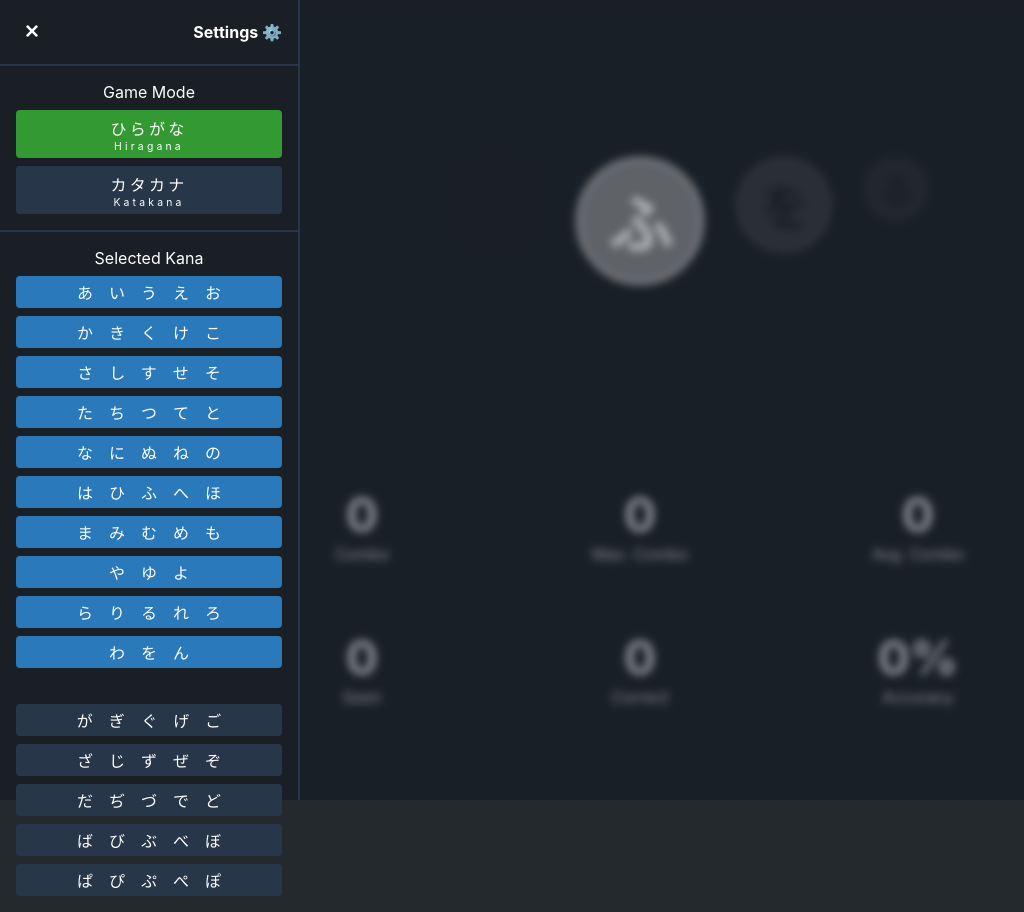
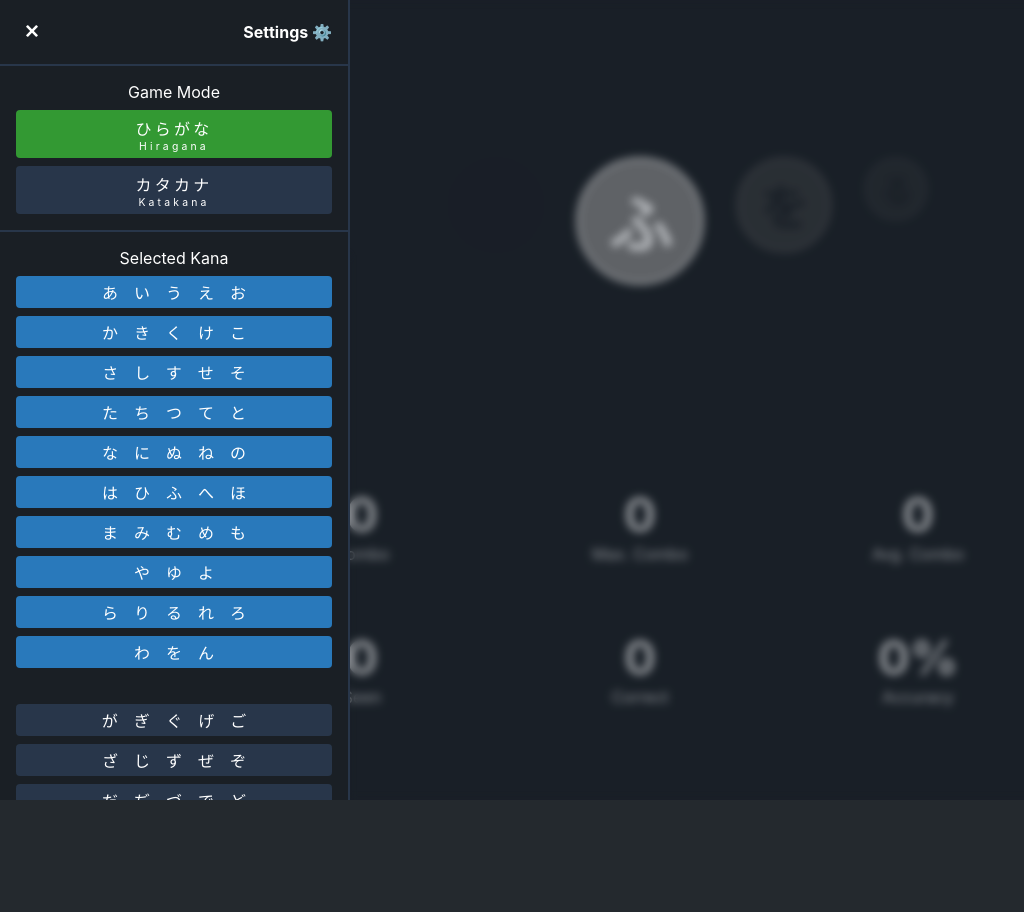
Before and after one commit to MyckollWinchester/KanaLearning, a plain HTML site: page index.html in a window 1280 px wide. Both pictures are taken after a click on the button "Open Menu Button". Shown: the whole page, without its empty margins (0-1024 px from the left). After the commit the page ends 800 px from the top, so only its background shows below. Drawn offline with Linux system fonts and the light colour scheme.

Commit message:
Added menu scroll

```diff
--- a/index.html
+++ b/index.html
@@ -17,7 +17,7 @@
         d="M 0 2.398438 L 0 4 L 16 4 L 16 2.398438 Z M 0 7.199219 L 0 8.800781 L 16 8.800781 L 16 7.199219 Z M 0 12 L 0 13.601562 L 16 13.601562 L 16 12 Z M 0 12" />
     </svg>
   </button>
-  <div id="menu" hidden>
+  <div id="menu-header-container" hidden>
     <header class="menu-header">
       <button type="button" class="menu-button" id="menu-close-button" aria-label="Close Menu Button">
         <svg width="16px" height="16px">
@@ -27,7 +27,9 @@
       </button>
       <h1 class="menu-title">Settings ⚙️</h1>
     </header>
-    <div class="menu-content">
+  </div>
+  <div id="menu" hidden>
+    <scrollable-region class="menu-content">
       <section class="menu-section">
         <span>Game Mode</span>
         <input type="radio" name="kana-type" id="type-hiragana">
@@ -101,7 +103,7 @@
         <input type="checkbox" name="katakana" id="katakana-pa">
         <label for="katakana-pa" lang="ja-Kana">パピプペポ</label>
       </section>
-    </div>
+    </scrollable-region>
   </div>
   <div id="screen-cover" hidden></div>
 
--- a/script.js
+++ b/script.js
@@ -86,6 +86,7 @@ const ROMAJI = [
 ];
 
 const menu = document.getElementById('menu');
+const menuHeaderContainer = document.getElementById('menu-header-container');
 const screenCover = document.getElementById('screen-cover');
 const openMenuButton = document.getElementById('open-menu-button');
 const closeMenuButton = document.getElementById('menu-close-button');
@@ -354,11 +355,13 @@ function menuActions(action) {
     switch (action) {
         case 'open':
             menu.removeAttribute('hidden');
+            menuHeaderContainer.removeAttribute('hidden')
             screenCover.removeAttribute('hidden');
             lockInput(0);
             break;
         case 'close':
             menu.setAttribute('hidden', '');
+            menuHeaderContainer.setAttribute('hidden', '')
             screenCover.setAttribute('hidden', '');
             unlockInput();
             break;
--- a/style.css
+++ b/style.css
@@ -16,19 +16,39 @@ body {
   margin: 0;
   font-family: -apple-system, BlinkMacSystemFont, 'Segoe UI', Roboto, Oxygen, Ubuntu, Cantarell, 'Open Sans', 'Helvetica Neue', sans-serif;
   height: 100vh;
+  overflow-x: hidden;
 }
 
 /* MENU */
 
 #menu {
   position: absolute;
-  top: 0; left: 0;
-  width: 300px;
-  height: 100vh;
+  overflow-y: auto;
+  top: 66px; left: 0;
+  width: 350px;
+  height: calc(100vh - 66px);
   background-color: var(--bg-secondary-color);
   border-right: #28364a solid 2px;
   color: white;
   z-index: 999;
+}
+
+#menu-header-container {
+  position: absolute;
+  top: 0; left: 0;
+  width: 350px;
+  height: 66px;
+  z-index: 999;
+}
+
+.menu-header {
+  background-color: var(--bg-secondary-color);
+  border-right: #28364a solid 2px;
+  color: white;
+  display: flex;
+  align-items: center;
+  justify-content: space-between;
+  border-bottom: #28364a solid 2px;
 }
 
 #screen-cover {
@@ -39,13 +59,6 @@ body {
   background-color: rgba(0, 10, 25, 0.3);
   backdrop-filter: blur(4px);
   z-index: 998;
-}
-
-.menu-header {
-  display: flex;
-  align-items: center;
-  justify-content: space-between;
-  border-bottom: #28364a solid 2px;
 }
 
 .menu-title {
```
